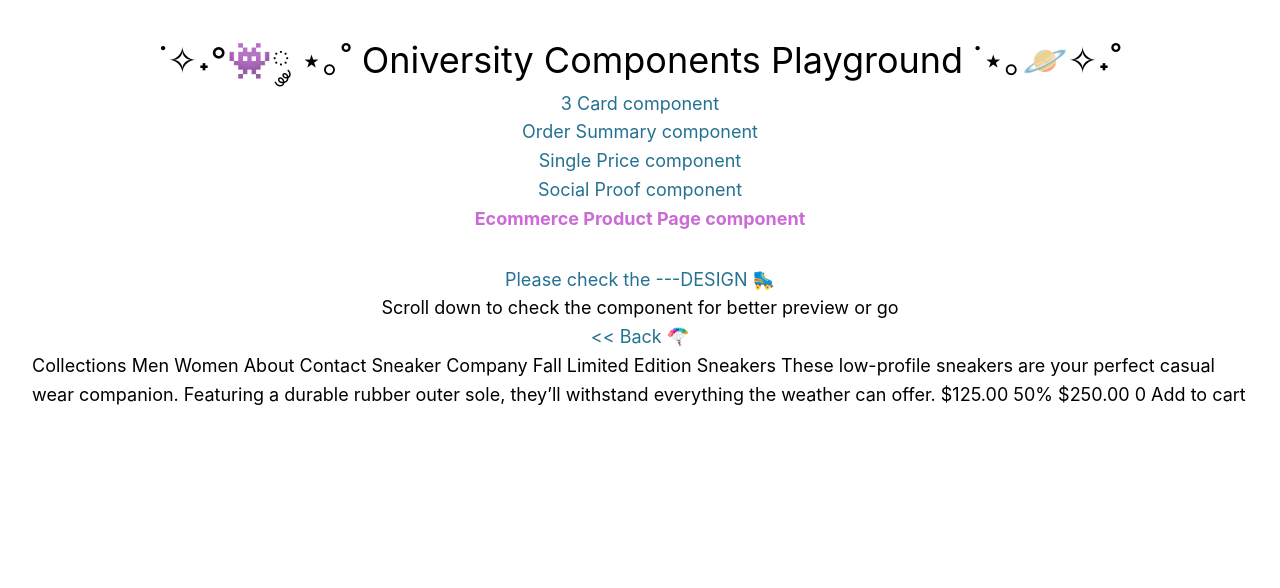
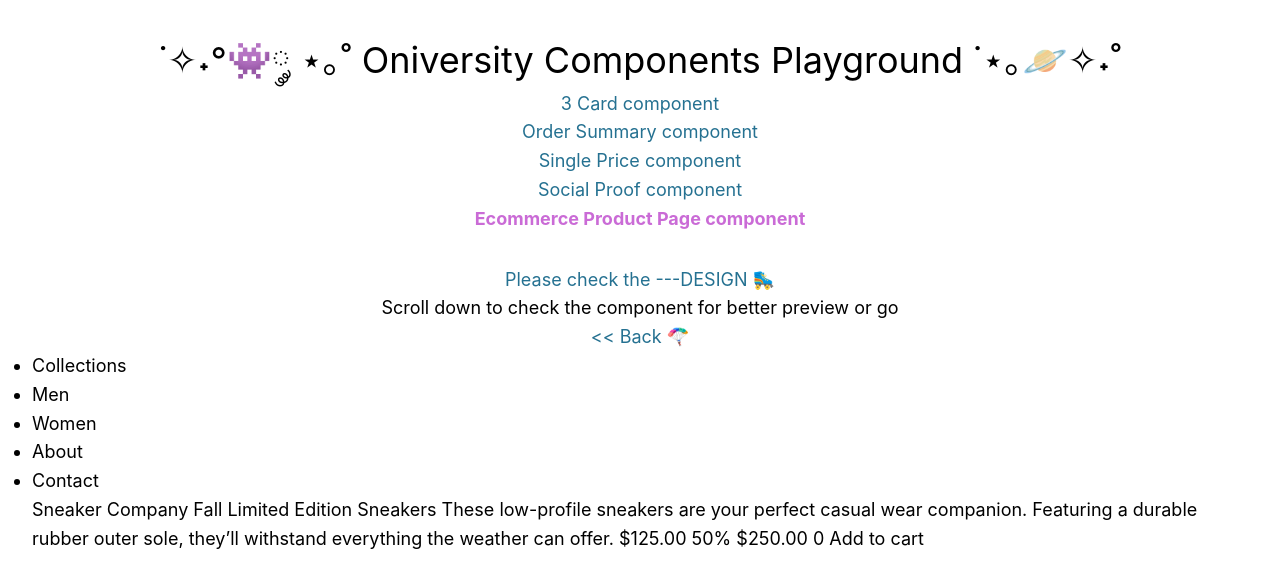
Before and after one commit to SashaHon/oniversity-components-playground, a Vue app: page /ecommerce-product-page-component in a window 1280 px wide. Shown: the top 588 px of the page. Built offline with nearby package versions, Linux system fonts and the light colour scheme.

Commit message:
create header with navigation

```diff
--- /dev/null
+++ b/src/components/ecommerceProductPageComponent/EcomHeader.vue
@@ -0,0 +1,9 @@
+<script setup>
+import EcomNavigation from './EcomNavigation.vue'
+</script>
+
+<template>
+  <header>
+    <EcomNavigation />
+  </header>
+</template>
--- /dev/null
+++ b/src/components/ecommerceProductPageComponent/EcomNavigation.vue
@@ -0,0 +1,9 @@
+<script setup>
+const navigationList = ['Collections', 'Men', 'Women', 'About', 'Contact ']
+</script>
+
+<template>
+  <ul>
+    <li v-for="(link, index) in navigationList" :key="`${link}${index}`">{{ link }}</li>
+  </ul>
+</template>
--- a/src/views/EcommerceProductPageView.vue
+++ b/src/views/EcommerceProductPageView.vue
@@ -1,14 +1,16 @@
 <script setup>
 import MyDescription from '@/components/general/MyDescription.vue'
+import EcomHeader from '@/components/ecommerceProductPageComponent/EcomHeader.vue'
 </script>
 
 <template>
   <div class="main-container">
     <MyDescription :routeName="`ecommerce-product-page-component`" />
     <div class="">
-      Collections Men Women About Contact Sneaker Company Fall Limited Edition Sneakers These
-      low-profile sneakers are your perfect casual wear companion. Featuring a durable rubber outer
-      sole, they’ll withstand everything the weather can offer. $125.00 50% $250.00 0 Add to cart
+      <EcomHeader />
+      Sneaker Company Fall Limited Edition Sneakers These low-profile sneakers are your perfect
+      casual wear companion. Featuring a durable rubber outer sole, they’ll withstand everything the
+      weather can offer. $125.00 50% $250.00 0 Add to cart
     </div>
   </div>
 </template>
```
